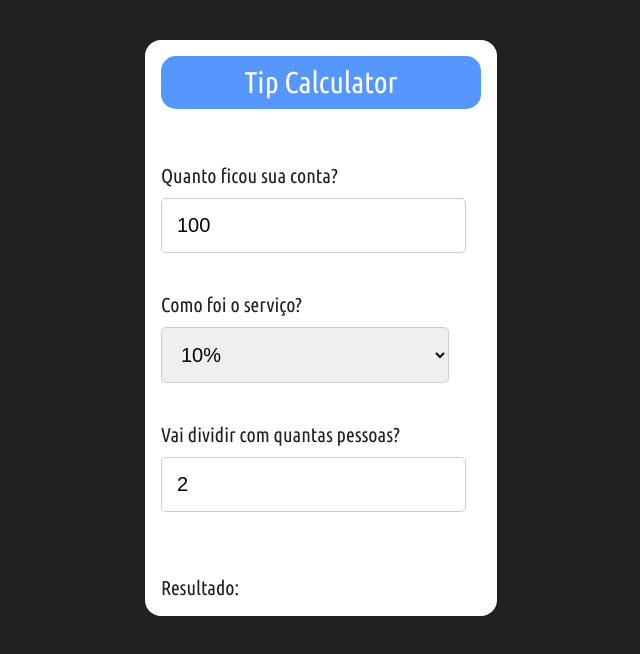
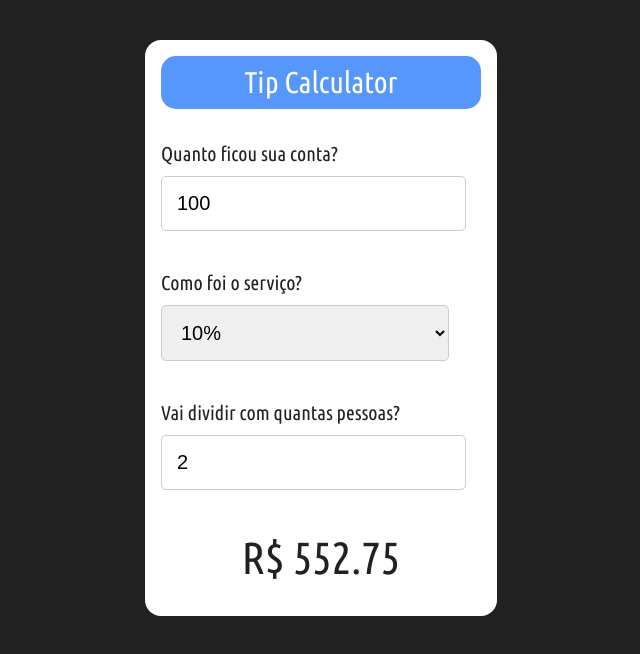
Before and after one commit to Vinimart/tip-calculator, a plain HTML site: page public/index.html in a window 1280 px wide. Shown: the whole page, without its empty margins (319-959 px from the left). Drawn offline with Linux system fonts and the light colour scheme.

Commit message:
Estilo Resultado

```diff
--- a/public/index.html
+++ b/public/index.html
@@ -49,8 +49,9 @@
             </div>
 
             <div class="calc-result">
-                <span>Resultado: </span>
-                <span id="idCalcResult"></span>
+                <span id="idCalcResult">
+                    R$ 552.75
+                </span>
             </div>
         </div>
     </main>
--- a/public/src/style.css
+++ b/public/src/style.css
@@ -56,3 +56,12 @@
     background-color: #5597fc;
     color: #FFFFFF;
 }
+
+.calc-result {
+    text-align: center;
+    margin-bottom: 1em;
+}
+
+.calc-result span {
+    font-size: 45px;
+}
```
